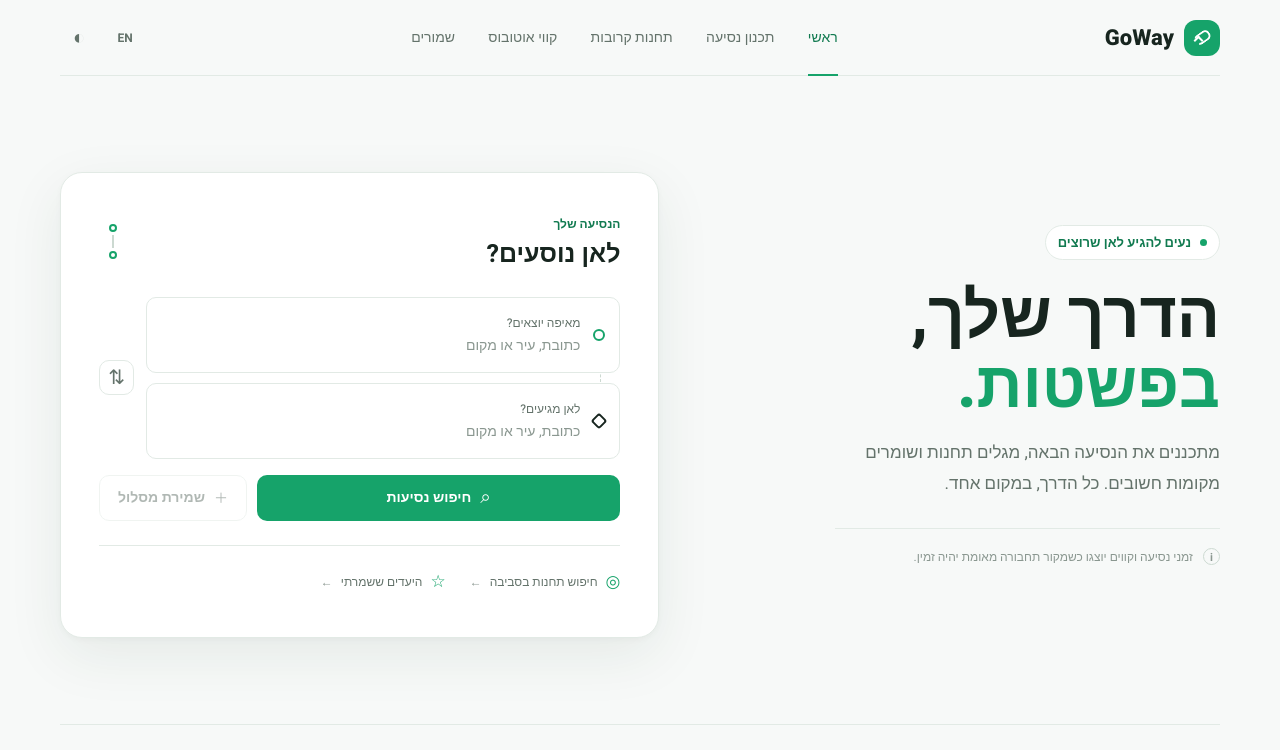
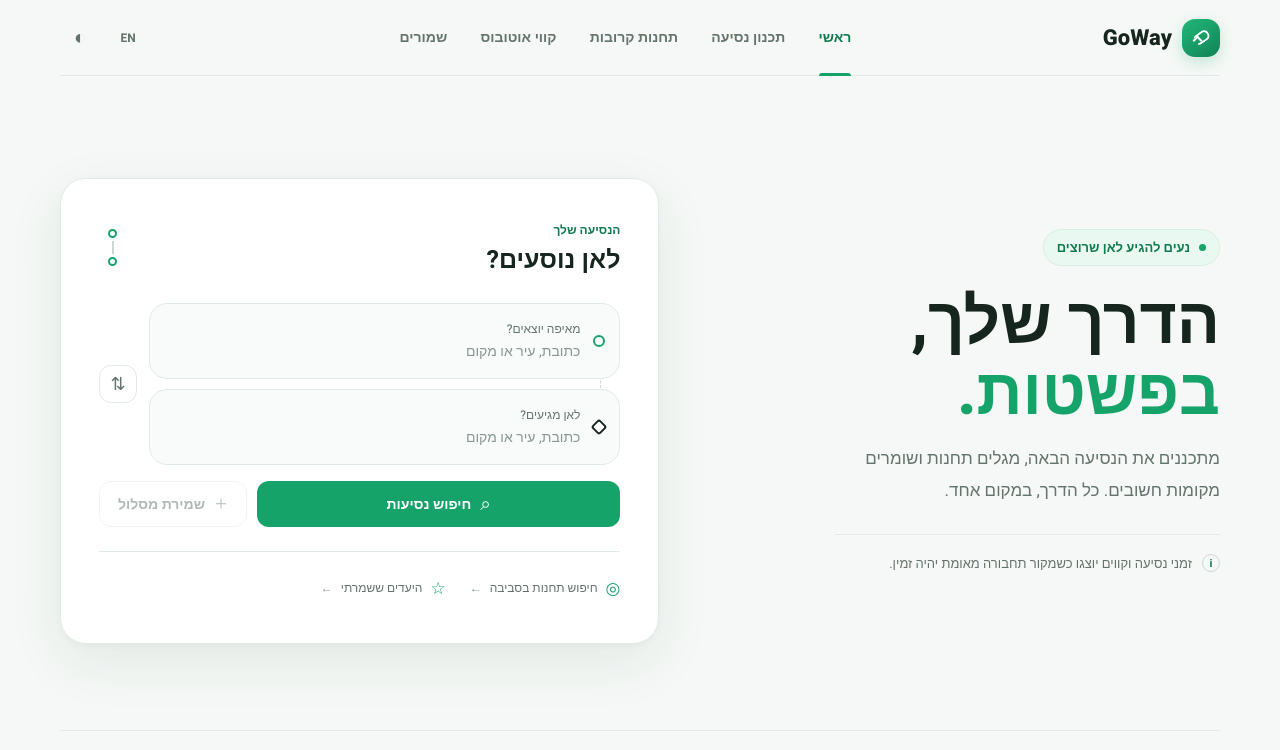
Before and after one commit to avslende-cell/go-way, a website: page index.html in a window 1280 px wide. Shown: the top 750 px of the page. Drawn offline with nearby package versions, Linux system fonts and the light colour scheme.

Commit message:
Refresh GoWay styling with a green transit-app design

```diff
--- a/styles.css
+++ b/styles.css
@@ -4,9 +4,9 @@
   --green-dark: #117a50;
   --green-light: #e9f8f0;
   --green-pale: #f1faf5;
-  --page: #f7f9f8;
+  --page: #f5f8f6;
   --surface: #fff;
-  --surface-subtle: #f8faf9;
+  --surface-subtle: #f8fbf9;
   --ink: #17251f;
   --muted: #64736b;
   --faint: #8a9790;
@@ -17,21 +17,11 @@
   --success: #16865b;
   --shadow: 0 18px 56px rgb(29 61 44 / 8%), 0 2px 8px rgb(29 61 44 / 4%);
   --shadow-small: 0 5px 18px rgb(29 61 44 / 7%);
-  --radius-small: 10px;
-  --radius-medium: 16px;
-  --radius-large: 22px;
+  --radius-small: 12px;
+  --radius-medium: 18px;
+  --radius-large: 26px;
   --content: 1160px;
   --header-height: 76px;
-  --space-1: 4px;
-  --space-2: 8px;
-  --space-3: 12px;
-  --space-4: 16px;
-  --space-5: 20px;
-  --space-6: 24px;
-  --space-8: 32px;
-  --space-10: 40px;
-  --space-12: 48px;
-  --space-16: 64px;
   --ease: 180ms ease;
   --focus: 0 0 0 3px rgb(22 163 106 / 24%);
   font-family: "Heebo", "Arial", sans-serif;
@@ -42,7 +32,6 @@
   background: var(--page);
   color: var(--ink);
 }
-
 :root[data-theme="dark"] {
   color-scheme: dark;
   --green: #40c58c;
@@ -60,7 +49,6 @@
   --shadow: 0 18px 56px rgb(0 0 0 / 24%), 0 2px 8px rgb(0 0 0 / 14%);
   --shadow-small: 0 5px 18px rgb(0 0 0 / 20%);
 }
-
 *, *::before, *::after { box-sizing: border-box; }
 html { min-width: 320px; scroll-behavior: smooth; }
 body { min-width: 320px; min-height: 100vh; margin: 0; background: var(--page); color: var(--ink); transition: background var(--ease), color var(--ease); }
@@ -70,51 +58,48 @@ button { color: inherit; }
 a { color: inherit; text-decoration: none; }
 button:focus-visible, a:focus-visible, input:focus-visible { outline: none; box-shadow: var(--focus); }
 [hidden] { display: none !important; }
-.skip-link { position: absolute; z-index: 20; inset-block-start: 8px; inset-inline-start: 8px; padding: 10px 16px; transform: translateY(-160%); border-radius: var(--radius-small); background: var(--ink); color: var(--surface); }
+.skip-link { position: absolute; z-index: 20; inset-block-start: 8px; inset-inline-start: 8px; padding: 10px 16px; transform: translateY(-160%); border-radius: var(--radius-small); background: var(--surface); color: var(--ink); }
 .skip-link:focus { transform: translateY(0); }
-
 .site-header { position: relative; z-index: 5; display: flex; align-items: center; justify-content: space-between; width: min(var(--content), calc(100% - 64px)); height: var(--header-height); margin-inline: auto; border-block-end: 1px solid var(--border); }
 .brand { display: inline-flex; align-items: center; gap: 10px; flex-shrink: 0; }
-.brand-mark { position: relative; display: grid; width: 36px; height: 36px; place-items: center; border-radius: 12px; background: var(--green); }
+.brand-mark { position: relative; display: grid; width: 38px; height: 38px; place-items: center; border-radius: 13px; background: linear-gradient(145deg, #22b879, #118255); box-shadow: 0 5px 14px rgb(22 163 106 / 22%); }
 .brand-mark::before { width: 17px; height: 11px; border: 2px solid white; border-inline-end-color: transparent; border-radius: 999px; content: ""; transform: rotate(-35deg); }
-.brand-mark span { position: absolute; width: 7px; height: 7px; inset-inline-start: 18px; inset-block-start: 17px; border-block-start: 2px solid white; border-inline-end: 2px solid white; transform: rotate(45deg); }
-.brand-name { font-size: 22px; font-weight: 800; letter-spacing: 0; }
+.brand-mark span { position: absolute; width: 7px; height: 7px; inset-inline-start: 19px; inset-block-start: 18px; border-block-start: 2px solid white; border-inline-end: 2px solid white; transform: rotate(45deg); }
+.brand-name { font-size: 22px; font-weight: 800; }
 .desktop-nav { display: flex; align-items: center; gap: clamp(18px, 2.6vw, 34px); height: 100%; }
-.nav-link { position: relative; display: grid; height: 100%; place-items: center; color: var(--muted); font-size: 14px; font-weight: 500; transition: color var(--ease); }
+.nav-link { position: relative; display: grid; height: 100%; place-items: center; color: var(--muted); font-size: 14px; font-weight: 600; transition: color var(--ease); }
 .nav-link:hover, .nav-link.is-active { color: var(--green-dark); }
-.nav-link.is-active::after { position: absolute; inset-block-end: -1px; inset-inline: 0; height: 2px; background: var(--green); content: ""; }
+.nav-link.is-active::after { position: absolute; inset-block-end: -1px; inset-inline: 0; height: 3px; border-radius: 3px 3px 0 0; background: var(--green); content: ""; }
 .header-actions { display: flex; align-items: center; gap: 8px; }
-.icon-button, .menu-toggle { display: grid; width: 38px; height: 38px; place-items: center; border: 1px solid transparent; border-radius: 11px; background: transparent; color: var(--muted); cursor: pointer; transition: background var(--ease), color var(--ease), border-color var(--ease); }
-.icon-button:hover, .menu-toggle:hover { border-color: var(--border); background: var(--surface); color: var(--ink); }
+.icon-button, .menu-toggle { display: grid; width: 40px; height: 40px; place-items: center; border: 1px solid transparent; border-radius: 12px; background: transparent; color: var(--muted); cursor: pointer; transition: all var(--ease); }
+.icon-button:hover, .menu-toggle:hover { border-color: var(--border); background: var(--surface); color: var(--green-dark); }
 .language-button { font-size: 12px; font-weight: 700; }
 .theme-button { font-size: 20px; }
 .menu-toggle { display: none; gap: 5px; align-content: center; }
 .menu-toggle span { width: 17px; height: 2px; border-radius: 3px; background: currentColor; }
 .mobile-nav { display: none; }
-
 .page-view { animation: view-in 320ms ease both; }
 .home-layout, .inner-page { width: min(var(--content), calc(100% - 64px)); margin-inline: auto; }
-.home-layout { display: grid; grid-template-columns: minmax(0, 0.88fr) minmax(450px, 1.12fr); align-items: center; column-gap: clamp(40px, 7vw, 94px); row-gap: 76px; padding-block: clamp(60px, 8vw, 96px) 68px; }
-.hero-copy { max-width: 440px; padding-block-end: 18px; }
+.home-layout { display: grid; grid-template-columns: minmax(0, .88fr) minmax(450px, 1.12fr); align-items: center; column-gap: clamp(40px, 7vw, 94px); row-gap: 76px; padding-block: clamp(60px, 8vw, 112px) 40px; }
+.hero-copy { max-width: 460px; padding-block-end: 18px; }
 .eyebrow, .section-kicker { color: var(--green-dark); font-size: 13px; font-weight: 700; }
-.eyebrow { display: inline-flex; align-items: center; gap: 9px; padding: 7px 12px; border: 1px solid var(--border); border-radius: 999px; background: var(--surface); }
+.eyebrow { display: inline-flex; align-items: center; gap: 9px; padding: 8px 13px; border: 1px solid #d6eee1; border-radius: 999px; background: var(--green-light); }
 .eyebrow-dot, .map-caption-dot { width: 7px; height: 7px; border-radius: 50%; background: var(--green); }
-.hero-copy h1 { margin: 22px 0 14px; font-size: clamp(44px, 5vw, 66px); font-weight: 800; line-height: 1.1; letter-spacing: 0; }
+.hero-copy h1 { margin: 22px 0 14px; font-size: clamp(44px, 5vw, 66px); font-weight: 800; line-height: 1.1; }
 .hero-copy h1 span { color: var(--green); }
 .hero-description { max-width: 410px; margin: 0; color: var(--muted); font-size: 17px; line-height: 1.85; }
-.hero-note { display: flex; align-items: flex-start; gap: 10px; max-width: 385px; margin-block-start: 28px; padding-block-start: 18px; border-block-start: 1px solid var(--border); color: var(--faint); font-size: 12px; line-height: 1.7; }
-.note-icon { display: grid; width: 17px; height: 17px; flex: 0 0 17px; place-items: center; margin-block-start: 1px; border: 1px solid var(--border-strong); border-radius: 50%; font-size: 11px; font-weight: 700; }
-
+.hero-note { display: flex; align-items: flex-start; gap: 10px; max-width: 385px; margin-block-start: 28px; padding-block-start: 18px; border-block-start: 1px solid var(--border); color: var(--muted); font-size: 13px; line-height: 1.7; }
+.note-icon { display: grid; width: 18px; height: 18px; flex: 0 0 18px; place-items: center; margin-block-start: 1px; border: 1px solid var(--border-strong); border-radius: 50%; color: var(--green-dark); font-size: 11px; font-weight: 700; }
 .planner-card { position: relative; padding: clamp(24px, 3.3vw, 38px); border: 1px solid var(--border); border-radius: var(--radius-large); background: var(--surface); box-shadow: var(--shadow); }
 .planner-heading { display: flex; align-items: center; justify-content: space-between; margin-block-end: 25px; }
 .planner-heading h2 { margin: 3px 0 0; font-size: 25px; font-weight: 700; line-height: 1.35; }
 .section-kicker { font-size: 12px; }
 .planner-glyph { display: flex; flex-direction: column; align-items: center; gap: 3px; width: 27px; }
-.planner-glyph span:first-child, .planner-glyph span:last-child { width: 8px; height: 8px; border: 2px solid var(--green); border-radius: 50%; }
+.planner-glyph span:first-child, .planner-glyph span:last-child { width: 9px; height: 9px; border: 2px solid var(--green); border-radius: 50%; }
 .planner-glyph span:nth-child(2) { width: 2px; height: 13px; background: var(--border-strong); }
 .journey-fields { position: relative; display: flex; align-items: center; gap: 12px; }
 .field-stack { position: relative; display: grid; flex: 1; gap: 10px; }
-.location-field { position: relative; z-index: 1; display: flex; min-width: 0; min-height: 76px; align-items: center; gap: 13px; padding: 12px 14px; border: 1px solid var(--border); border-radius: var(--radius-small); background: var(--surface); transition: border-color var(--ease), box-shadow var(--ease); }
+.location-field { position: relative; z-index: 1; display: flex; min-width: 0; min-height: 76px; align-items: center; gap: 13px; padding: 12px 14px; border: 1px solid var(--border); border-radius: var(--radius-medium); background: var(--surface-subtle); transition: border-color var(--ease), box-shadow var(--ease); }
 .location-field:focus-within { border-color: var(--green); box-shadow: 0 0 0 3px rgb(22 163 106 / 10%); }
 .field-marker { z-index: 1; display: block; width: 12px; height: 12px; flex: 0 0 12px; border: 2px solid var(--green); border-radius: 50%; background: var(--surface); }
 .destination-marker { border-color: var(--ink); border-radius: 3px; transform: rotate(45deg); }
@@ -125,11 +110,11 @@ button:focus-visible, a:focus-visible, input:focus-visible { outline: none; box-
 .field-content input:focus-visible { box-shadow: none; }
 .field-connector { position: absolute; z-index: 0; inset-block-start: 59px; inset-inline-start: 19px; height: 26px; border-inline-start: 1px dashed var(--border-strong); }
 .clear-input { width: 26px; height: 26px; flex: 0 0 26px; border: 0; border-radius: 50%; background: transparent; color: var(--muted); font-size: 20px; cursor: pointer; }
-.clear-input:hover { background: var(--surface-subtle); }
-.swap-button { display: grid; width: 35px; height: 35px; flex: 0 0 35px; place-items: center; border: 1px solid var(--border); border-radius: 10px; background: var(--surface); color: var(--muted); font-size: 20px; cursor: pointer; transition: color var(--ease), transform var(--ease), border-color var(--ease); }
+.clear-input:hover { background: var(--green-light); color: var(--green-dark); }
+.swap-button { display: grid; width: 38px; height: 38px; flex: 0 0 38px; place-items: center; border: 1px solid var(--border); border-radius: 12px; background: var(--surface); color: var(--muted); font-size: 18px; cursor: pointer; transition: all var(--ease); }
 .swap-button:hover { border-color: var(--green); color: var(--green); transform: rotate(180deg); }
 .planner-actions { display: flex; gap: 10px; margin-block-start: 16px; }
-.button { display: inline-flex; min-height: 46px; align-items: center; justify-content: center; gap: 9px; padding: 0 18px; border: 1px solid transparent; border-radius: 10px; font-size: 14px; font-weight: 600; cursor: pointer; transition: background var(--ease), border-color var(--ease), color var(--ease), transform var(--ease), box-shadow var(--ease); }
+.button { display: inline-flex; min-height: 46px; align-items: center; justify-content: center; gap: 9px; padding: 0 18px; border: 1px solid transparent; border-radius: 12px; font-size: 14px; font-weight: 700; cursor: pointer; transition: transform var(--ease), box-shadow var(--ease), border-color var(--ease), background var(--ease), color var(--ease); }
 .button:hover:not(:disabled) { transform: translateY(-1px); }
 .button:disabled { cursor: not-allowed; opacity: .5; }
 .button-primary { background: var(--green); color: #fff; }
@@ -145,17 +130,15 @@ button:focus-visible, a:focus-visible, input:focus-visible { outline: none; box-
 .shortcut-icon { color: var(--green); font-size: 17px; }
 .text-link > span:last-child { color: var(--faint); }
 .form-error { margin: 10px 0 0; color: var(--error); font-size: 13px; }
-.search-feedback { margin-block-start: 16px; padding: 13px 15px; border: 1px solid var(--border); border-radius: var(--radius-small); background: var(--surface-subtle); color: var(--muted); font-size: 13px; line-height: 1.65; }
+.search-feedback { margin-block-start: 16px; padding: 13px 15px; border: 1px solid var(--border); border-radius: var(--radius-small); background: var(--surface-subtle); color: var(--muted); font-size: 13px; line-height: 1.7; }
 .search-feedback[data-kind="error"] { border-color: rgb(220 69 69 / 30%); background: rgb(220 69 69 / 5%); color: var(--error); }
 .feedback-retry { margin-inline-start: 8px; padding: 2px 4px; border: 0; background: transparent; color: var(--green-dark); font-weight: 700; text-decoration: underline; cursor: pointer; }
-
 .home-bottom { display: grid; grid-column: 1 / -1; grid-template-columns: 1.15fr repeat(3, 1fr); align-items: start; gap: 28px; padding-block-start: 28px; border-block-start: 1px solid var(--border); }
 .bottom-intro h2 { margin: 8px 0 0; font-size: 21px; line-height: 1.4; }
 .step-item { display: flex; gap: 14px; }
 .step-number { padding-block-start: 2px; color: var(--green); font-size: 12px; font-weight: 700; }
 .step-item h3 { margin: 0 0 5px; font-size: 14px; }
 .step-item p { max-width: 190px; margin: 0; color: var(--muted); font-size: 12px; line-height: 1.7; }
-
 .inner-page { min-height: calc(100vh - var(--header-height) - 80px); padding-block: 64px 80px; }
 .page-heading { margin-block-end: 32px; }
 .page-heading h1 { margin: 4px 0 8px; font-size: clamp(32px, 4vw, 43px); font-weight: 750; line-height: 1.25; }
@@ -173,17 +156,16 @@ button:focus-visible, a:focus-visible, input:focus-visible { outline: none; box-
 .planner-result[data-kind="error"] { border-style: solid; border-color: rgb(220 69 69 / 30%); }
 .planner-result[data-kind="error"] .result-symbol { background: rgb(220 69 69 / 9%); color: var(--error); }
 .result-actions { display: flex; gap: 9px; margin-block-start: 18px; }
-
 .nearby-search, .line-search { display: flex; max-width: 790px; gap: 10px; }
 .nearby-search .text-input, .line-search .text-input { flex: 1; }
 .inline-status { margin: 15px 0 22px; color: var(--muted); font-size: 13px; line-height: 1.7; }
 .nearby-layout { display: grid; grid-template-columns: minmax(0, 1.25fr) minmax(270px, .75fr); gap: 18px; }
 .map-frame { position: relative; min-height: 390px; overflow: hidden; border: 1px solid var(--border); border-radius: var(--radius-medium); background: var(--surface-subtle); }
 #nearby-map { position: absolute; inset: 0; min-height: 390px; z-index: 0; background: #edf3ee; }
-.map-caption { position: absolute; z-index: 2; inset-inline-start: 12px; inset-block-end: 12px; display: flex; align-items: center; gap: 8px; padding: 7px 10px; border: 1px solid var(--border); border-radius: 8px; background: var(--surface); color: var(--muted); font-size: 10px; }
+.map-caption { position: absolute; z-index: 2; inset-inline-start: 12px; inset-block-end: 12px; display: flex; align-items: center; gap: 8px; padding: 7px 10px; border: 1px solid var(--border); border-radius: 999px; background: rgb(255 255 255 / 90%); color: var(--muted); font-size: 11px; }
 .map-caption-dot { width: 6px; height: 6px; flex: 0 0 6px; }
 .map-fallback { position: absolute; z-index: 3; inset: 12px 12px auto; padding: 10px 12px; border: 1px solid var(--border); border-radius: 8px; background: var(--surface); color: var(--muted); font-size: 12px; }
-.stop-results { min-height: 390px; padding: 20px; border: 1px solid var(--border); border-radius: var(--radius-medium); background: var(--surface); }
+.stop-results { min-height: 390px; padding: 20px; border: 1px solid var(--border); border-radius: var(--radius-medium); background: var(--surface); box-shadow: var(--shadow-small); }
 .list-heading { display: flex; align-items: center; justify-content: space-between; gap: 8px; padding-block-end: 14px; border-block-end: 1px solid var(--border); }
 .list-heading h2 { margin: 0; font-size: 16px; }
 .live-label { display: inline-flex; align-items: center; gap: 6px; color: var(--faint); font-size: 10px; }
@@ -215,28 +197,24 @@ button:focus-visible, a:focus-visible, input:focus-visible { outline: none; box-
 .empty-saved { display: grid; justify-items: center; padding: 58px 20px; color: var(--muted); text-align: center; }
 .empty-saved strong { margin-block: 12px 5px; color: var(--ink); font-size: 15px; }
 .empty-saved p { max-width: 360px; margin: 0; font-size: 13px; line-height: 1.7; }
-
 .site-footer { display: flex; width: min(var(--content), calc(100% - 64px)); min-height: 68px; align-items: center; justify-content: space-between; gap: 20px; margin-inline: auto; border-block-start: 1px solid var(--border); }
 .footer-brand { display: inline-flex; align-items: center; gap: 12px; font-size: 14px; font-weight: 800; }
 .footer-brand span, .footer-meta { color: var(--muted); font-size: 11px; font-weight: 400; }
 .footer-meta { display: flex; flex-wrap: wrap; justify-content: flex-end; gap: 18px; }
 .footer-meta a:hover { color: var(--green-dark); }
-
 .save-dialog { width: min(430px, calc(100% - 32px)); padding: 28px; border: 1px solid var(--border); border-radius: var(--radius-medium); background: var(--surface); color: var(--ink); box-shadow: var(--shadow); }
 .save-dialog::backdrop { background: rgb(15 27 20 / 44%); backdrop-filter: blur(3px); }
 .save-dialog form { position: relative; display: grid; gap: 9px; }
-.dialog-close { position: absolute; inset-block-start: -8px; inset-inline-end: -7px; display: grid; width: 32px; height: 32px; place-items: center; border: 0; border-radius: 8px; background: transparent; color: var(--muted); font-size: 23px; cursor: pointer; }
+.dialog-close { position: absolute; inset-block-start: -8px; inset-inline-end: -7px; display: grid; width: 32px; height: 32px; place-items: center; border: 0; border-radius: 8px; background: transparent; color: var(--muted); font-size: 20px; cursor: pointer; }
 .save-dialog h2 { margin: 0; font-size: 21px; }
 .dialog-route { margin: 0 0 8px; color: var(--muted); font-size: 13px; }
 .dialog-actions { display: flex; justify-content: flex-end; gap: 9px; margin-block-start: 13px; }
-.toast { position: fixed; z-index: 10; inset-inline: 50% auto; inset-block-end: 24px; width: max-content; max-width: calc(100% - 32px); padding: 12px 17px; transform: translateX(-50%); border-radius: 10px; background: var(--ink); color: var(--surface); box-shadow: var(--shadow); font-size: 13px; text-align: center; animation: view-in 180ms ease both; }
+.toast { position: fixed; z-index: 10; inset-inline: 50% auto; inset-block-end: 24px; width: max-content; max-width: calc(100% - 32px); padding: 12px 17px; transform: translateX(-50%); border-radius: 999px; background: var(--green-dark); color: #fff; box-shadow: var(--shadow-small); font-size: 13px; }
 .sr-only { position: absolute; width: 1px; height: 1px; overflow: hidden; clip: rect(0, 0, 0, 0); white-space: nowrap; clip-path: inset(50%); }
-
 html[dir="ltr"] .nav-link.is-active::after { inset-inline: 0; }
 html[dir="ltr"] .field-connector { inset-inline-start: 19px; }
 html[dir="ltr"] .toast { transform: translateX(-50%); }
 .leaflet-control-attribution { font-size: 9px !important; }
-
 @keyframes view-in { from { opacity: 0; transform: translateY(5px); } to { opacity: 1; transform: translateY(0); } }
 @media (min-width: 1200px) { .home-layout { row-gap: 86px; } }
 @media (max-width: 900px) {
@@ -299,6 +277,4 @@ html[dir="ltr"] .toast { transform: translateX(-50%); }
   .saved-card { gap: 9px; padding: 13px 11px; }
   .saved-card-use { padding-inline: 8px; }
 }
-@media (prefers-reduced-motion: reduce) {
-  *, *::before, *::after { scroll-behavior: auto !important; animation-duration: .01ms !important; animation-iteration-count: 1 !important; transition-duration: .01ms !important; }
-}
+@media (prefers-reduced-motion: reduce) { *, *::before, *::after { scroll-behavior: auto !important; animation-duration: .01ms !important; animation-iteration-count: 1 !important; transition-duration: .01ms !important; } }
```
